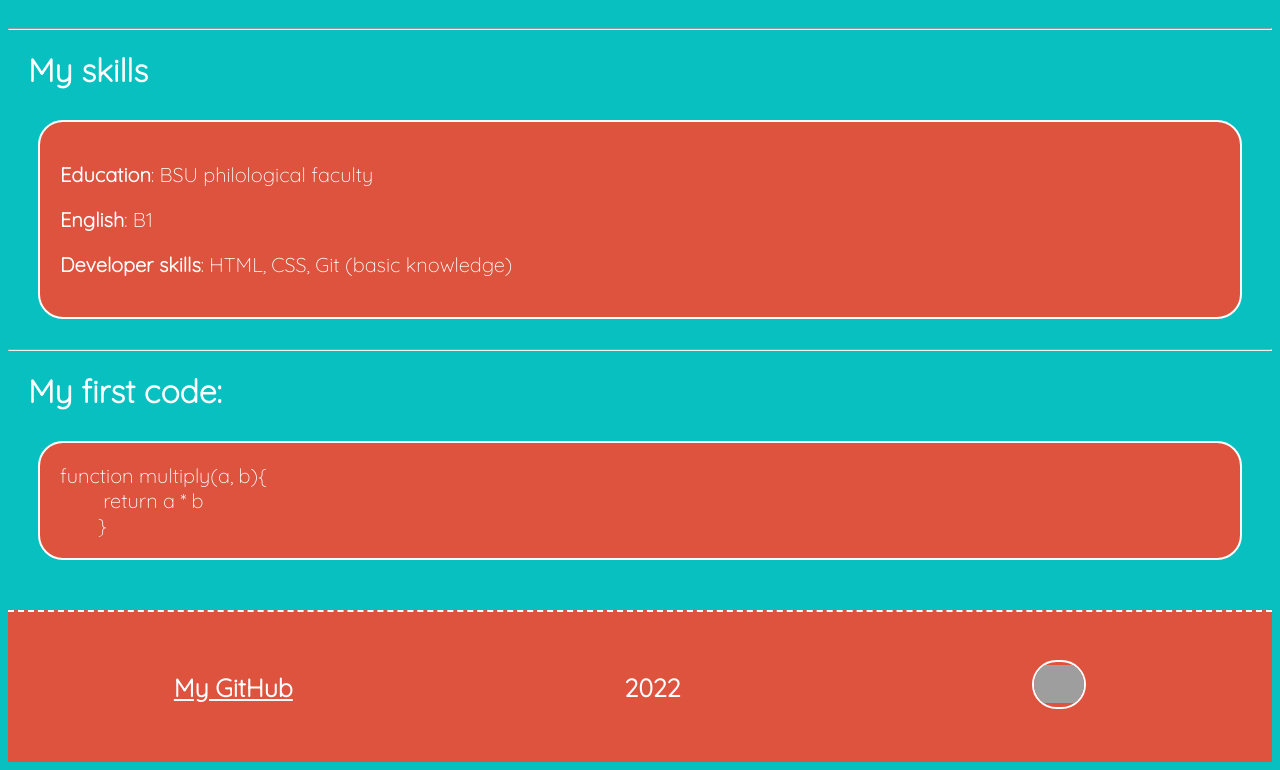
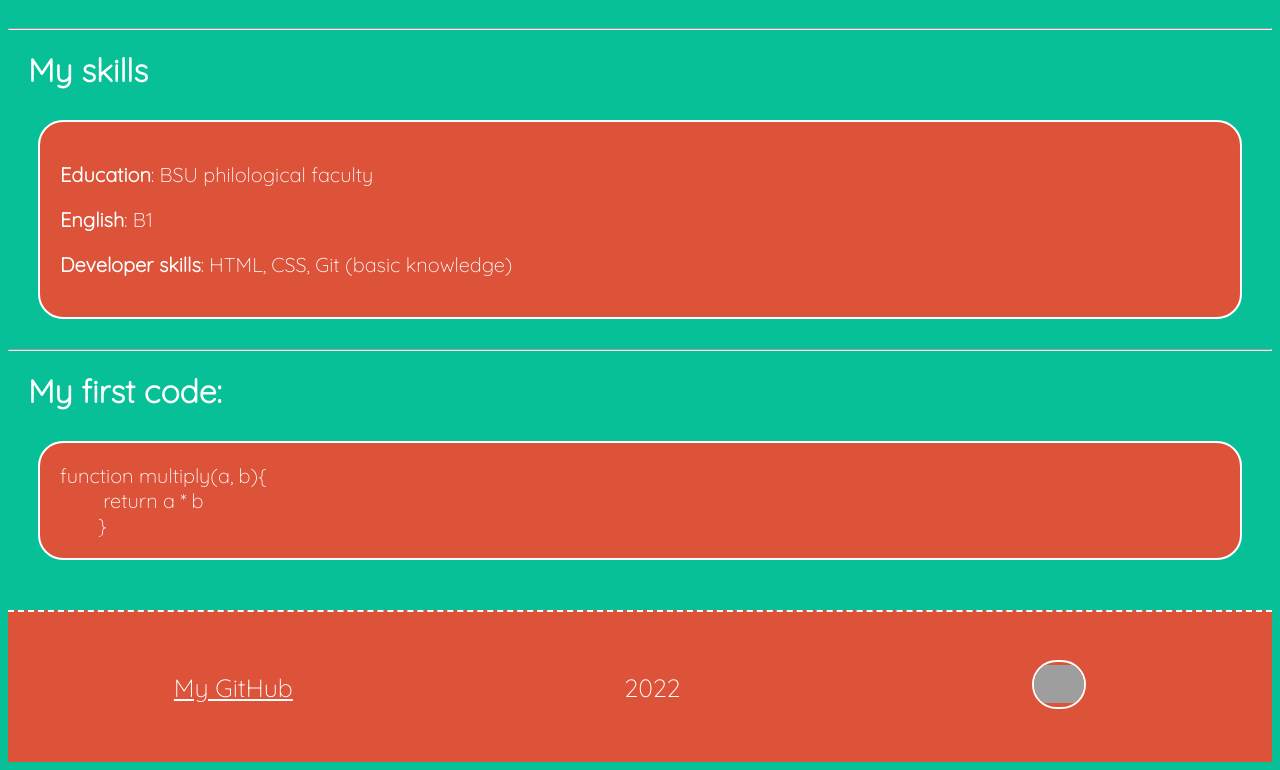
Before and after one commit to AlexandraRUDNITSKAJA/rsschool-cv, a plain HTML site: page index.html in a window 1280 px wide. Shown: the part 904-1674 px from the top of the page. Drawn offline with Linux system fonts and the light colour scheme; grey boxes are pictures that could not be loaded.

Commit message:
feat: changed color

```diff
--- a/style.css
+++ b/style.css
@@ -32,7 +32,7 @@ li a{
 }
 
 body{
-    background-color: #08c0c0;
+    background-color: #08c098;
 }
 
 h1{
@@ -119,7 +119,7 @@ footer{
     height: 150PX;
     background-color: rgba(250, 69, 45, 0.884);
     font-size: 25px;
-    font-weight: bold;
+    font-weight: b;
     margin: 50px 0px 0px 0px;
     border-top: dashed white 2px;
 }
```
